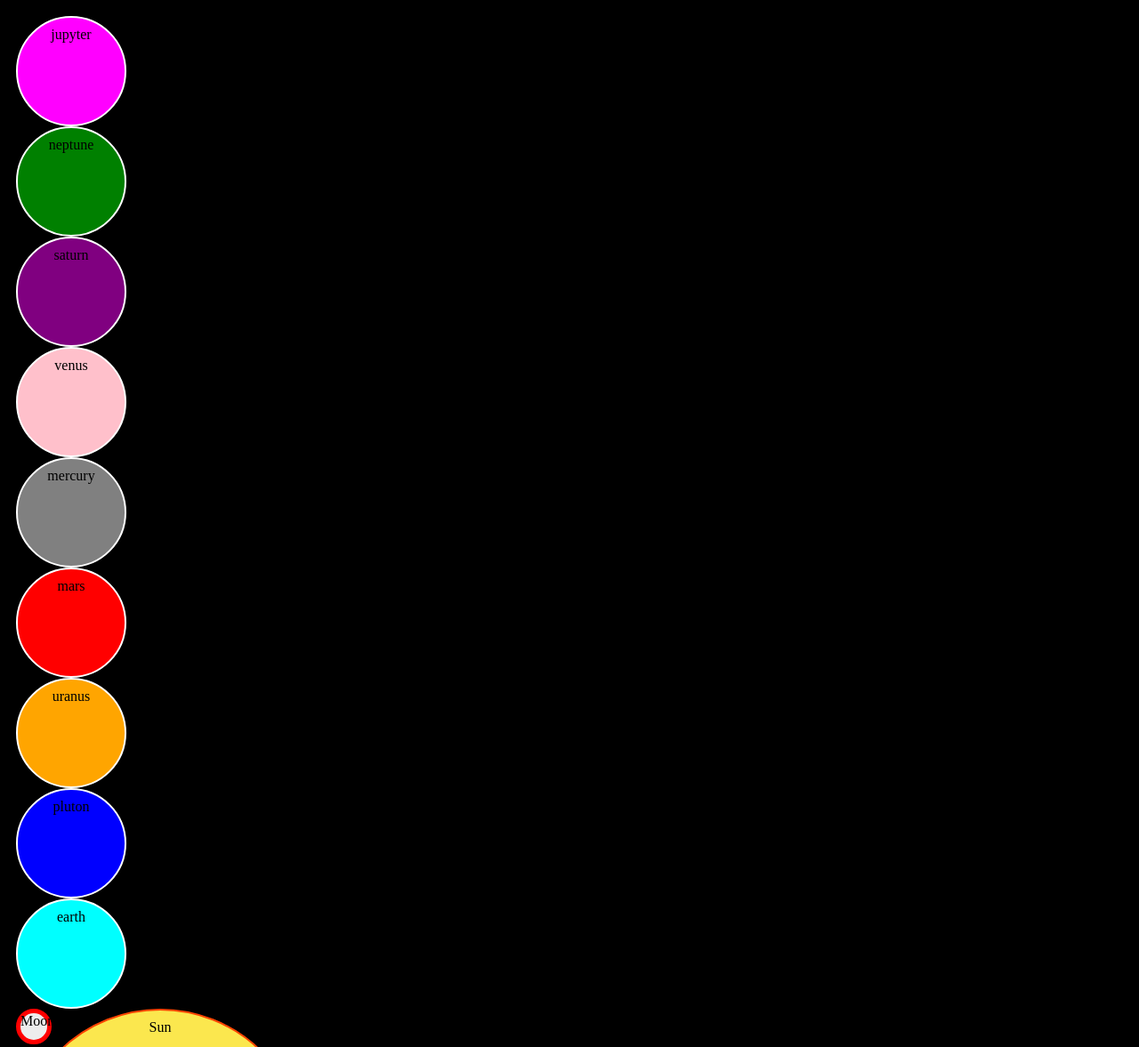
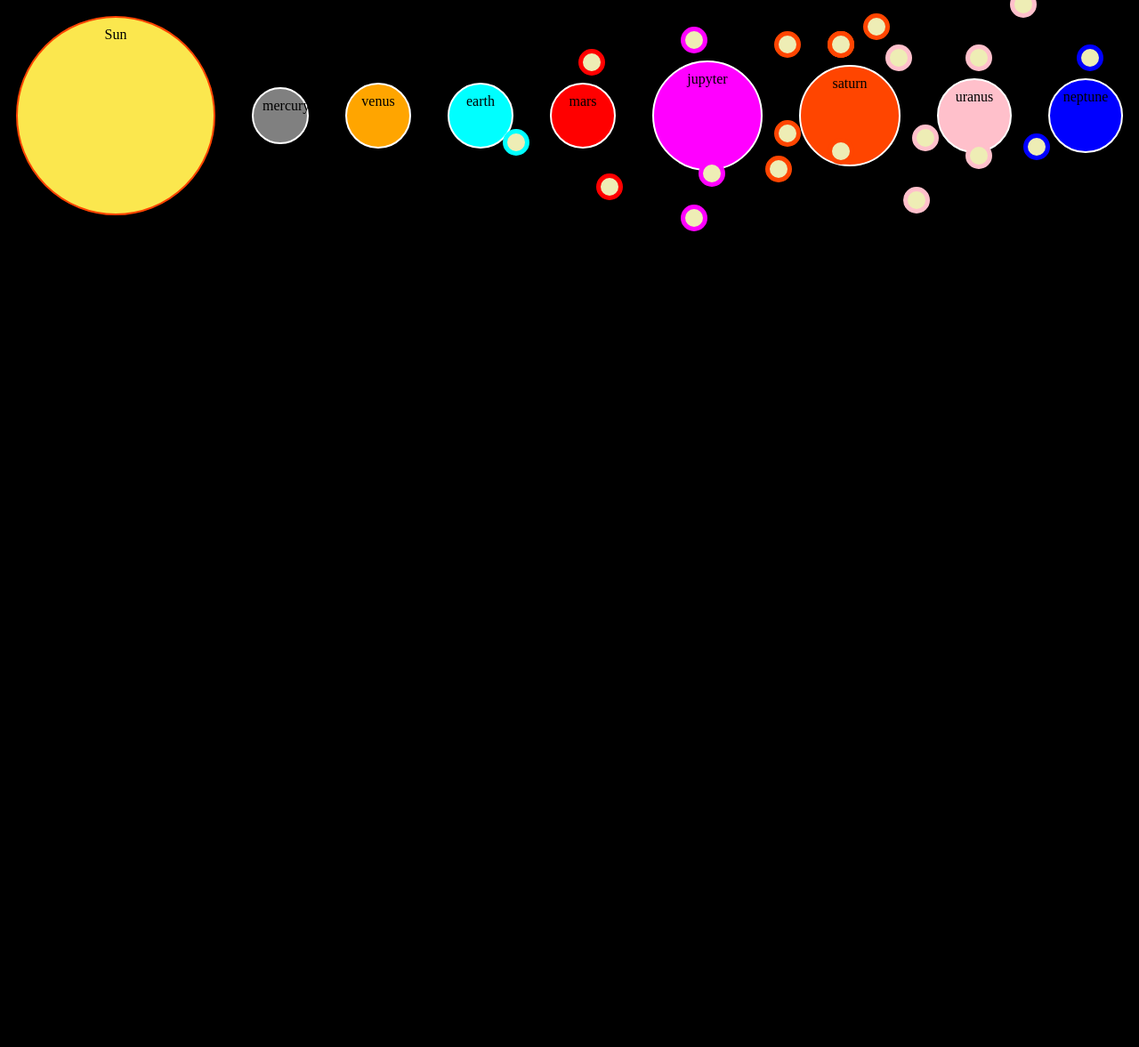
Before and after one commit to gbedad/diexs, a plain HTML site: page week_4/introToDom/daily_challenge_planets/index.html in a window 1280 px wide. Shown: the top 1177 px of the page at 89% size. After the commit the page ends 800 px from the top, so only its background shows below. Drawn offline with Linux system fonts and the light colour scheme.

Commit message:
commit daily challenge planets

```diff
--- a/week_4/introToDom/daily_challenge_planets/index.html
+++ b/week_4/introToDom/daily_challenge_planets/index.html
@@ -9,8 +9,8 @@
         padding: 10px;
       }
       .sun {
-        width: 300px;
-        height: 300px;
+        width: 200px;
+        height: 200px;
         border-radius: 50%;
         text-align: center;
         padding: 10px;
@@ -29,11 +29,13 @@
       }
       .moon {
         position: absolute;
-        width: 30px;
-        height: 30px;
+        width: 20px;
+        height: 20px;
         border-radius: 50%;
-        background: rgb(237, 237, 237);
+        background: rgb(238, 237, 181);
         border: 5px solid red;
+        top: 60px;
+        left: 100px;
       }
     </style>
   </head>
--- a/week_4/introToDom/daily_challenge_planets/planets.js
+++ b/week_4/introToDom/daily_challenge_planets/planets.js
@@ -1,10 +1,4 @@
 let planets = [
-  //   {
-  //     plName: 'jupyter',
-  //     color: 'magenta',
-  //     diameter: '100px',
-  //     position: ['100px', '30px'],
-  //   },
   'jupyter',
   'neptune',
   'saturn',
@@ -20,13 +14,13 @@ let planets = [
 let newPlanets = [
   {
     plName: 'sun',
+    moons: [],
   },
 
   {
     plName: 'mercury',
     color: 'grey',
     dimension: ['40px', '40px'],
-    moons: ['moon1'],
   },
 
   {
@@ -39,107 +33,126 @@ let newPlanets = [
     plName: 'earth',
     color: 'cyan',
     dimension: ['50px', '50px'],
-    moons: ['moon'],
+    moons: [{ mname: 'moon', position: ['50px', '60px'] }],
   },
-  {
-    plName: 'moon',
-  },
+
   {
     plName: 'mars',
     color: 'red',
     dimension: ['50px', '50px'],
-    moons: ['phobos', 'deimos'],
+    moons: [
+      { mname: 'phobos', position: ['-40px', '30px'] },
+      { mname: 'deimos', position: ['100px', '50px'] },
+    ],
   },
   {
     plName: 'jupyter',
     color: 'magenta',
     dimension: ['100px', '100px'],
-    moons: ['io', 'europe', 'ganymede', 'callisto'],
+    moons: [
+      { mname: 'io', position: ['-40px', '30px'] },
+      { mname: 'europe', position: ['160px', '30px'] },
+      { mname: 'ganymede', position: ['-100px', '30px'] },
+      { mname: 'callisto', position: ['110px', '50px'] },
+    ],
   },
   {
     plName: 'saturn',
     color: 'orangered',
     dimension: ['90px', '90px'],
     moons: [
-      'mimas',
-      'encelade',
-      'thetis',
-      'dione',
-      'rhea',
-      'titan',
-      'hyperion',
-      'japet',
-      'phoebe',
+      { mname: 'nimas', position: ['-40px', '30px'] },
+      { mname: 'encelade', position: ['60px', '-30px'] },
+      { mname: 'thetis', position: ['-40px', '30px'] },
+      { mname: 'dione', position: ['-60px', '70px'] },
+      { mname: 'rhea', position: ['-40px', '30px'] },
+      { mname: 'titan', position: ['100px', '-40px'] },
+      { mname: 'japet', position: ['-40px', '-30px'] },
+      { mname: 'phoebe', position: ['80px', '30px'] },
     ],
   },
   {
     plName: 'uranus',
     color: 'pink',
     dimension: ['60px', '60px'],
-    moons: ['pick', 'miranda', 'ariel', 'umbriel', 'titania', 'uberon'],
+    moons: [
+      { mname: 'pick', position: ['-40px', '30px'] },
+      { mname: 'miranda', position: ['120px', '-40px'] },
+      { mname: 'ariel', position: ['-40px', '-60px'] },
+      { mname: 'umbriel', position: ['50px', '-30px'] },
+      { mname: 'titania', position: ['-100px', '80px'] },
+      { mname: 'uberon', position: ['70px', '30px'] },
+    ],
   },
 
   {
     plName: 'neptune',
     color: 'blue',
     dimension: ['60px', '60px'],
-    moons: ['triton', 'nereide'],
+    moons: [
+      { mname: 'triton', position: ['-40px', '30px'] },
+      { mname: 'nereide', position: ['60px', '-30px'] },
+    ],
   },
 ];
 
-let planetColor = (planetName) => {
-  switch (planetName) {
-    case 'sun':
-      return 'yellow';
-    case 'mars':
-      return 'red';
-    case 'jupyter':
-      return 'magenta';
-    case 'neptune':
-      return 'green';
-    case 'saturn':
-      return 'purple';
-    case 'pluton':
-      return 'blue';
-    case 'earth':
-      return 'cyan';
-    case 'uranus':
-      return 'orange';
-    case 'venus':
-      return 'pink';
-    case 'mercury':
-      return 'grey';
-  }
-};
+// let planetColor = (planetName) => {
+//   switch (planetName) {
+//     case 'sun':
+//       return 'yellow';
+//     case 'mars':
+//       return 'red';
+//     case 'jupyter':
+//       return 'magenta';
+//     case 'neptune':
+//       return 'green';
+//     case 'saturn':
+//       return 'purple';
+//     case 'pluton':
+//       return 'blue';
+//     case 'earth':
+//       return 'cyan';
+//     case 'uranus':
+//       return 'orange';
+//     case 'venus':
+//       return 'pink';
+//     case 'mercury':
+//       return 'grey';
+//   }
+// };
 
 let planetList = document.querySelector('.listPlanets');
-
-planets.forEach((planet) => {
+console.log(planetList);
+// planets.forEach((planet) => {
+//   let divElem = document.createElement('div');
+//   let planetDetail = planetList.appendChild(divElem);
+//   if (planet === 'sun') {
+//     planetDetail.classList.add('sun');
+//     planetDetail.innerText = 'Sun';
+//   } else if (planet === 'moon') {
+//     planetDetail.classList.add('moon');
+//     planetDetail.innerText = 'Moon';
+//   } else {
+//     planetDetail.classList.add('planet', planet);
+//     planetDetail.setAttribute('style', `background:${planetColor(planet)}`);
+//     planetDetail.innerText = planet;
+//   }
+// });
+planetList.setAttribute(
+  'style',
+  'display:flex; justify-content: space-between; align-items:center'
+);
+newPlanets.forEach((planet) => {
   let divElem = document.createElement('div');
   let planetDetail = planetList.appendChild(divElem);
-  if (planet === 'sun') {
-    planetDetail.classList.add('sun');
-    planetDetail.innerText = 'Sun';
-  } else if (planet === 'moon') {
-    planetDetail.classList.add('moon');
-    planetDetail.innerText = 'Moon';
-  } else {
-    planetDetail.classList.add('planet', planet);
-    planetDetail.setAttribute('style', `background:${planetColor(planet)}`);
-    planetDetail.innerText = planet;
-  }
-});
 
-newPlanets.forEach((planet) => {
-  console.log(planet);
-  let divElem = document.createElement('div');
-  let planetDetail = planetList.appendChild(divElem);
   if (planet.plName === 'sun') {
     planetDetail.classList.add('sun');
     planetDetail.innerText = 'Sun';
-  } else if (planet.plName === 'moon') {
-    planetDetail.classList.add('moon');
-    planetDetail.innerText = 'Moon';
+    //   } else if (planet.plName === 'moon') {
+    //     planetDetail.classList.add('moon');
+    //     planetDetail.innerText = 'Moon';
+    //   } else {
   } else {
     planetDetail.classList.add('planet', planet.plName);
     planetDetail.setAttribute(
@@ -147,5 +160,21 @@ newPlanets.forEach((planet) => {
       `background:${planet.color}; width:${planet.dimension[0]}; height: ${planet.dimension[1]}`
     );
     planetDetail.innerText = planet.plName;
+    let moonsList = document.querySelectorAll(`.${planet.plName}`)[0];
+    // console.log(moonsList);
+
+    if (planet.moons) {
+      planet.moons.forEach((moon) => {
+        let moonDiv = document.createElement('div');
+        let moonsDetail = moonsList.appendChild(moonDiv);
+        moonsDetail.classList.add('moon', `${moon.mname}`);
+        moonsDetail.setAttribute(
+          'style',
+          `top:${moon.position[0]}; left: ${moon.position[1]};border-color:${planet.color}`
+        );
+      });
+
+      //   }
+    }
   }
 });
```
